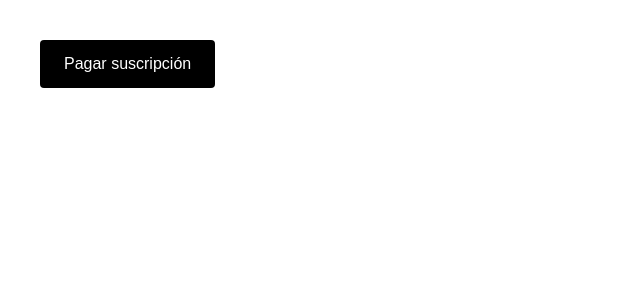
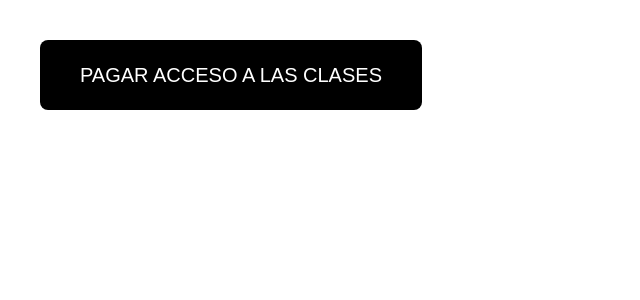
Before and after one commit to Facumor4/ingles-platform, a Next.js app: page /pagar in a window 1280 px wide. Shown: the top 300 px of the page, without its empty margins (0-640 px from the left). Built offline with nearby package versions, Linux system fonts and the light colour scheme; no server answers.

Commit message:
fix boton pagar

```diff
--- a/src/app/dashboard/page.js
+++ b/src/app/dashboard/page.js
@@ -21,6 +21,22 @@ export default function Dashboard() {
 
   return (
     <div className="p-10">
+      <a href="/pagar">
+        <button
+          style={{
+            padding: "12px 24px",
+            backgroundColor: "black",
+            color: "white",
+            border: "none",
+            cursor: "pointer",
+            borderRadius: "8px",
+            marginBottom: "20px"
+         }}
+        >
+          Ir a pagar acceso
+       </button>
+      </a>
+
       <h1 className="text-3xl font-bold mb-10">Tus Clases</h1>
 
       <div className="grid gap-6">
--- a/src/app/pagar/page.js
+++ b/src/app/pagar/page.js
@@ -1,14 +1,16 @@
 "use client"
 
-import { supabase } from "@/lib/supabase"
+import { createClient } from "@supabase/supabase-js"
+
+const supabase = createClient(
+  process.env.NEXT_PUBLIC_SUPABASE_URL,
+  process.env.NEXT_PUBLIC_SUPABASE_ANON_KEY
+)
 
 export default function Pagar() {
-
-  const handlePagar = async () => {
-    // 1️⃣ Obtener el usuario logueado
+  const handlePago = async () => {
     const { data: { session } } = await supabase.auth.getSession()
 
-    // 2️⃣ Llamar al backend mandando el token
     const res = await fetch("/api/stripe/checkout", {
       method: "POST",
       headers: {
@@ -17,18 +19,24 @@ export default function Pagar() {
     })
 
     const data = await res.json()
-
-    // 3️⃣ Redirigir a Stripe
     window.location.href = data.url
   }
 
   return (
-    <div className="p-10">
+    <div style={{ padding: 40 }}>
       <button
-        onClick={handlePagar}
-        className="bg-black text-white px-6 py-3 rounded"
+        onClick={handlePago}
+        style={{
+          padding: "20px 40px",
+          fontSize: "20px",
+          backgroundColor: "black",
+          color: "white",
+          border: "none",
+          cursor: "pointer",
+          borderRadius: "8px"
+        }}
       >
-        Pagar suscripción
+        PAGAR ACCESO A LAS CLASES
       </button>
     </div>
   )
```
